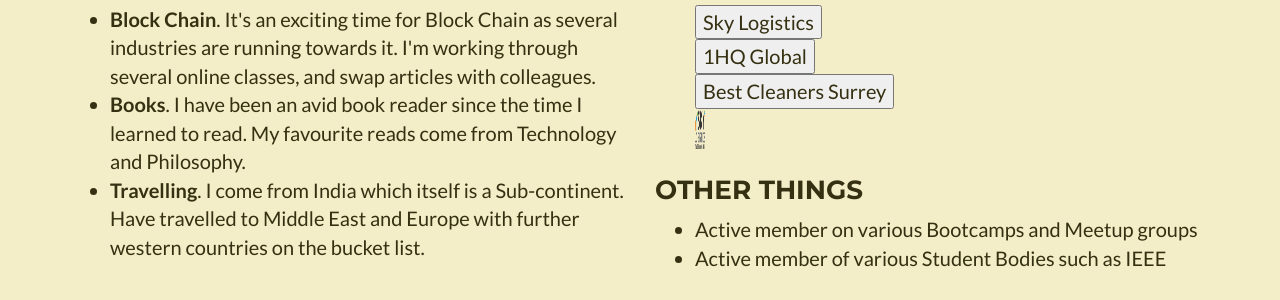
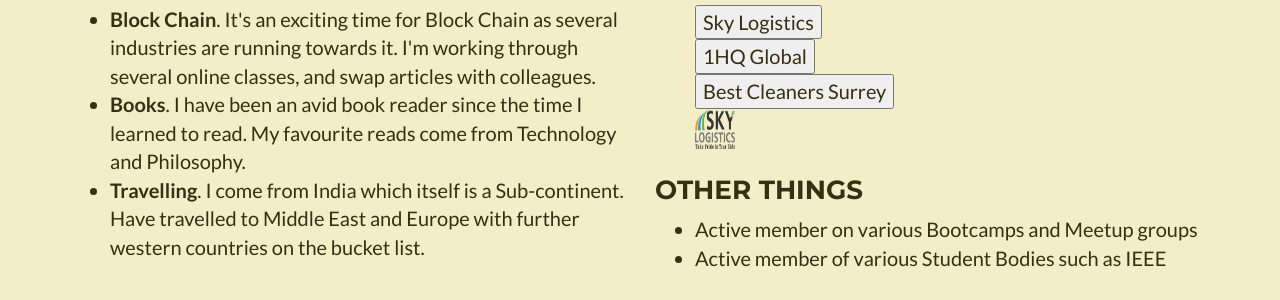
Before and after one commit to mohammedhyderimtiaz/mohammedhyderimtiaz.github.io, a Jekyll site: the page built from index.html, in a window 1280 px wide and 900 px high, scrolled down 1708 px. Shown: the part 150-450 px from the top of the window. Built offline with Jekyll 4.4.1, drawn with Linux system fonts in a browser that asks for light colours.

Commit message:
Update _includes/interests.html

```diff
--- a/_includes/interests.html
+++ b/_includes/interests.html
@@ -36,7 +36,7 @@
         <button onclick="location.href='https://bestcleanerssurrey.co.uk/'" type="button">
        Best Cleaners Surrey</button>
 </br>
-       <input type="image" alt="Submit" width="10px" height="40px" onclick="location.href='http://www.skylogisticshub.com/'"
+       <input type="image" alt="Submit" width="40" height="40" onclick="location.href='http://www.skylogisticshub.com/'"
        src="img/skylogo.png">
 
   		    </ul>
```
